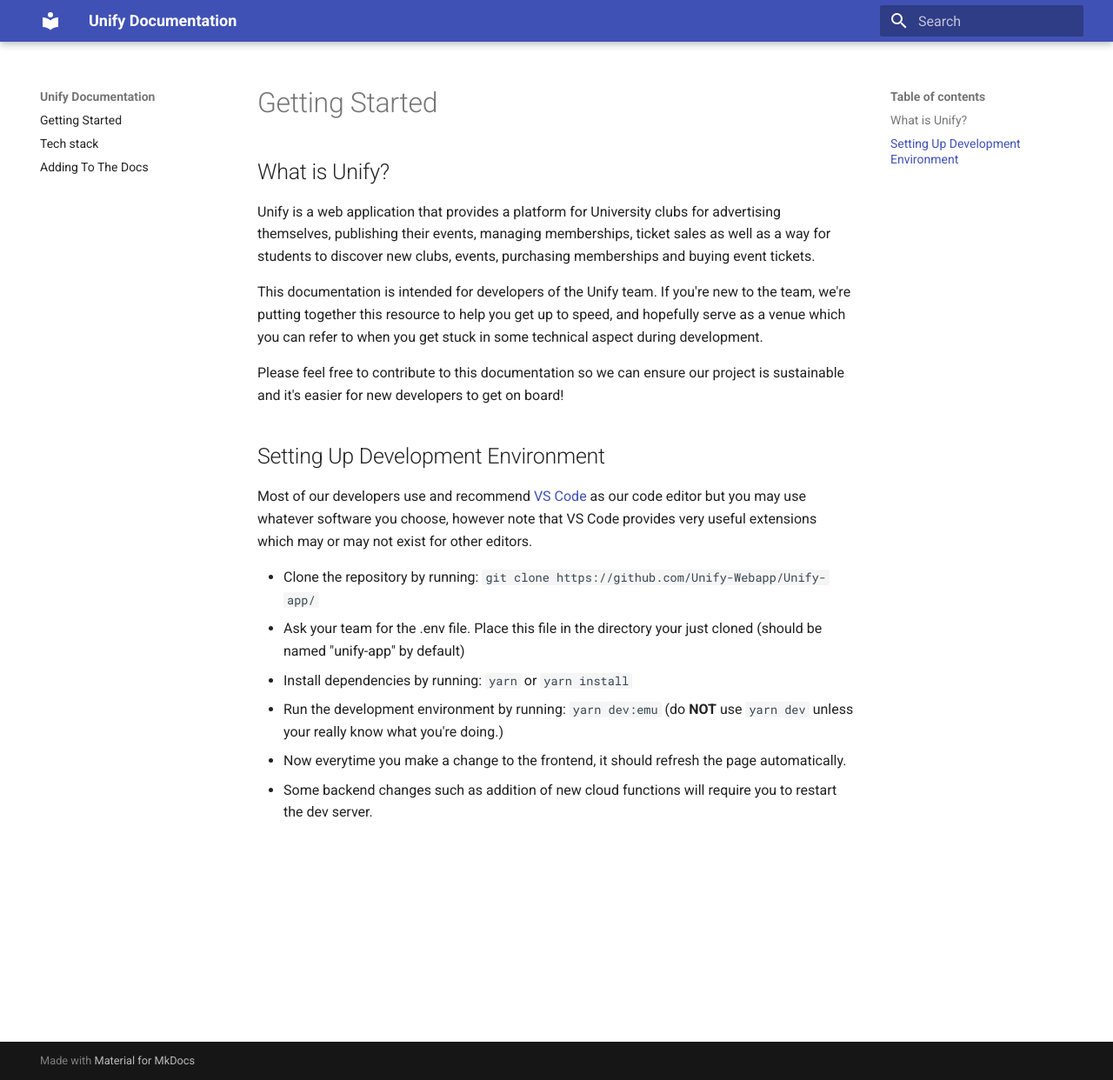
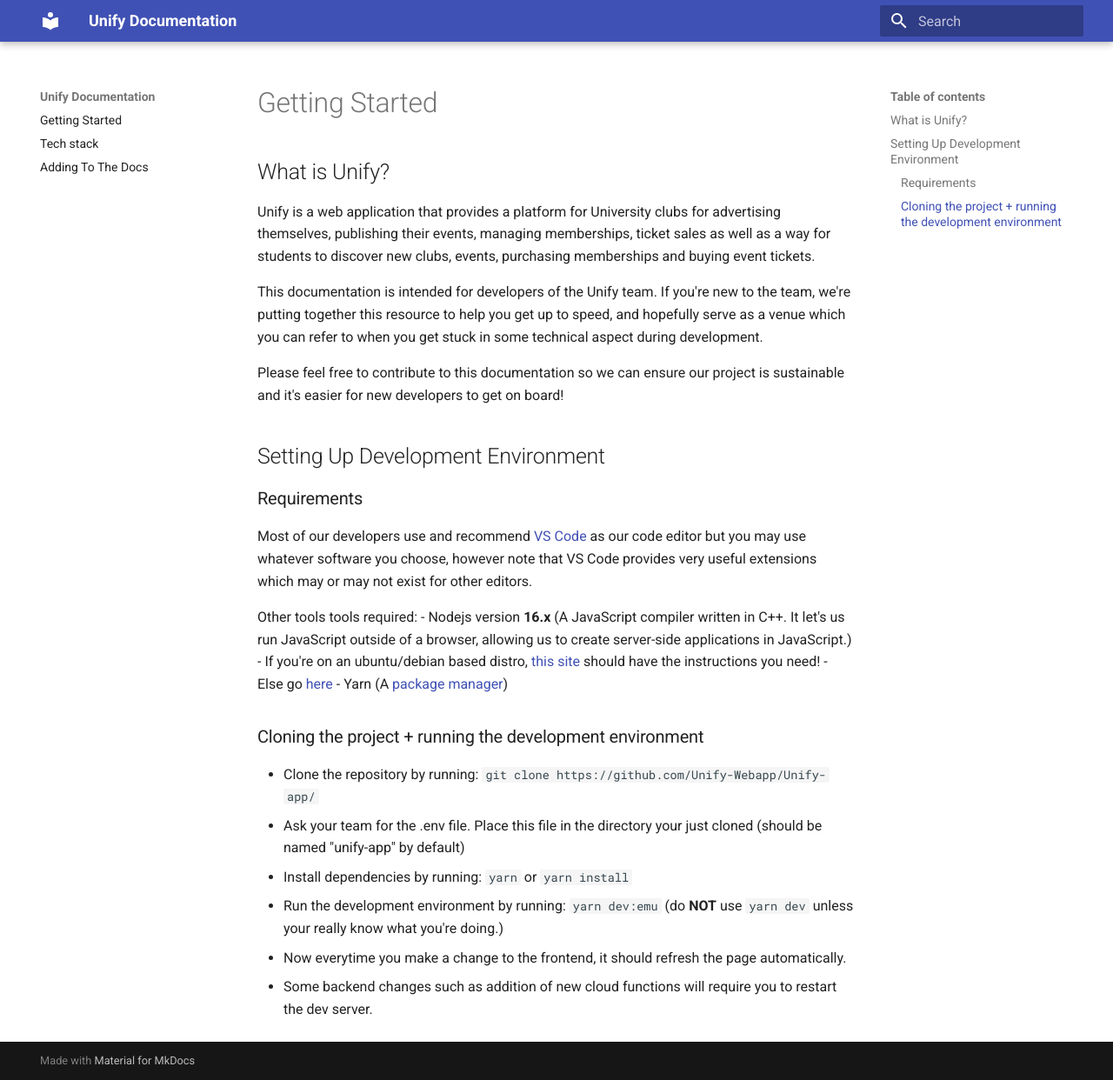
Before and after one commit to Unify-Webapp/unify-docs, an MkDocs documentation site: the page built from docs/index.md, in a window 1280 px wide and 1242 px high. Shown: the whole window at 87% size. Built offline with MkDocs 1.6.1 and Material for MkDocs 9.7.7, drawn with Linux system fonts in a browser that asks for light colours.

Commit message:
Included required tools

```diff
--- a/docs/index.md
+++ b/docs/index.md
@@ -9,8 +9,16 @@
 
 ## Setting Up Development Environment
 
+### Requirements
 Most of our developers use and recommend [VS Code](https://code.visualstudio.com/) as our code editor but you may use whatever software you choose, however note that VS Code provides very useful extensions which may or may not exist for other editors.
 
+Other tools tools required:
+- Nodejs version **16.x** (A JavaScript compiler written in C++. It let's us run JavaScript outside of a browser, allowing us to create server-side applications in JavaScript.)
+    - If you're on an ubuntu/debian based distro, [this site](https://github.com/nodesource/distributions) should have the instructions you need!
+    - Else go [here](https://nodejs.org/en/download)
+- Yarn (A [package manager](https://www.youtube.com/watch?v=GTC1XhYixHs))
+
+### Cloning the project + running the development environment
 - Clone the repository by running: `git clone https://github.com/Unify-Webapp/Unify-app/`
 - Ask your team for the .env file. Place this file in the directory your just cloned (should be named "unify-app" by default)
 - Install dependencies by running: `yarn` or `yarn install`
```
